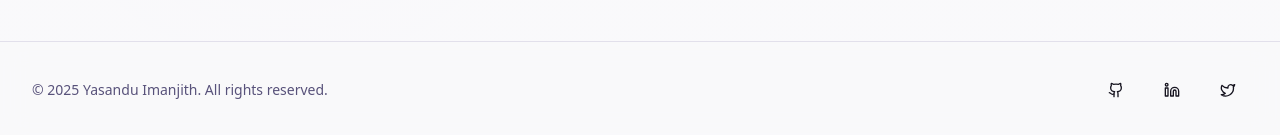
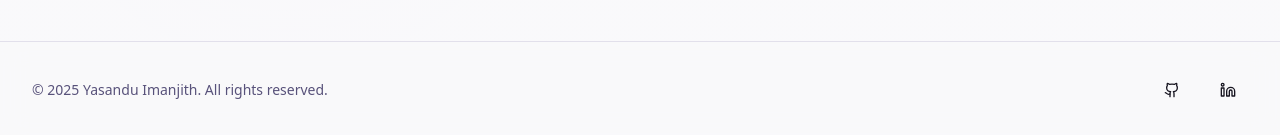
Before and after one commit to yasandu0505/Yasandu-Portfolio-2, a Next.js app: page / in a window 1280 px wide. Shown: the part 5008-5143 px from the top of the page. Built offline with nearby package versions, Linux system fonts and the light colour scheme.

Commit message:
feat: remove twitter icon from footer

```diff
--- a/components/footer.tsx
+++ b/components/footer.tsx
@@ -1,6 +1,6 @@
 import Link from "next/link"
 import { Button } from "@/components/ui/button"
-import { GithubIcon, LinkedinIcon, TwitterIcon } from "lucide-react"
+import { GithubIcon, LinkedinIcon } from "lucide-react"
 
 export default function Footer() {
   return (
@@ -13,23 +13,18 @@ export default function Footer() {
         </div>
         <div className="flex gap-4">
           <Button variant="ghost" size="icon" asChild>
-            <Link href="https://github.com" target="_blank" rel="noopener noreferrer">
+            <Link href="https://github.com/yasandu0505" target="_blank" rel="noopener noreferrer">
               <GithubIcon className="h-4 w-4" />
               <span className="sr-only">GitHub</span>
             </Link>
           </Button>
           <Button variant="ghost" size="icon" asChild>
-            <Link href="https://linkedin.com" target="_blank" rel="noopener noreferrer">
+            <Link href="https://linkedin.com/in/yasandu-imanjith-17b760278" target="_blank" rel="noopener noreferrer">
               <LinkedinIcon className="h-4 w-4" />
               <span className="sr-only">LinkedIn</span>
             </Link>
           </Button>
-          <Button variant="ghost" size="icon" asChild>
-            <Link href="https://twitter.com" target="_blank" rel="noopener noreferrer">
-              <TwitterIcon className="h-4 w-4" />
-              <span className="sr-only">Twitter</span>
-            </Link>
-          </Button>
+
         </div>
       </div>
     </footer>
```
